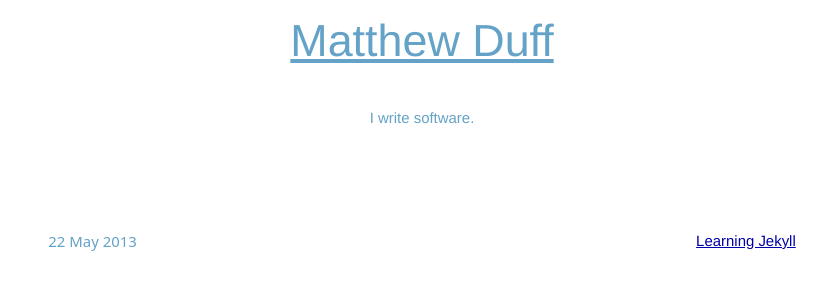
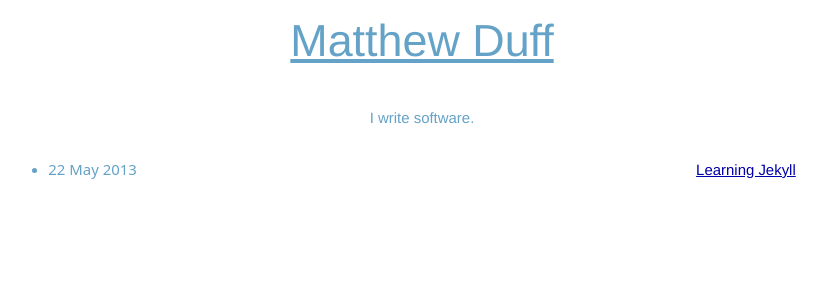
Before and after one commit to Hunta01/mattcantstop.github.io, a Jekyll site: the page built from index.html, in a window 1280 px wide. Shown: the top 300 px of the page, without its empty margins (218-1044 px from the left). Built offline with Jekyll 4.4.1, drawn with Linux system fonts in a browser that asks for light colours; nearby versions of some CDN libraries; a style sheet for code colours, icons or effects is not loaded.

Commit message:
changed the posts formatting

```diff
--- a/css/main.css
+++ b/css/main.css
@@ -40,26 +40,23 @@ table {
 /*
 /*****************************************************************************/
 ul.posts {
-  font-family: Helvetica, sans-serif;
-  list-style-type: none;
-  width: 100%;
-  margin: 100px 0;
+margin: 25px 0;
+padding: 0;
 }
 
 ul.posts li {
+  line-height: 2em;
   width: 100%;
-  margin: 15px 0;
-  border-bottom: 1px #64A2C7;
 }
 
-ul.posts span {
+ul.posts li span {
   font-family: 'Noto Sans', sans-serif;
   list-style-type: none;
   padding-left: 0;
   float: left;
 }
 
-ul.posts a {
+ul.posts li a {
   float:right;
 }
 
```
